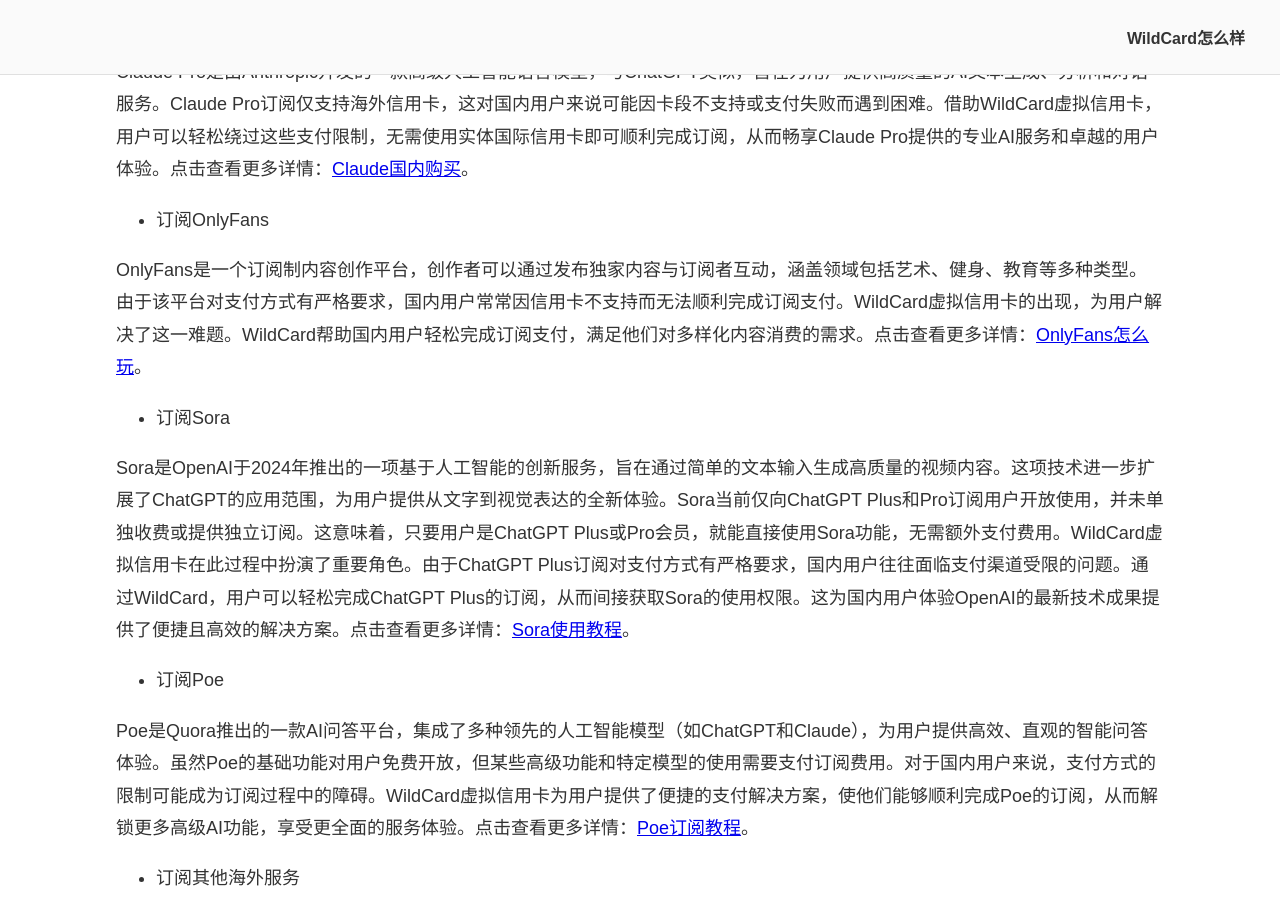
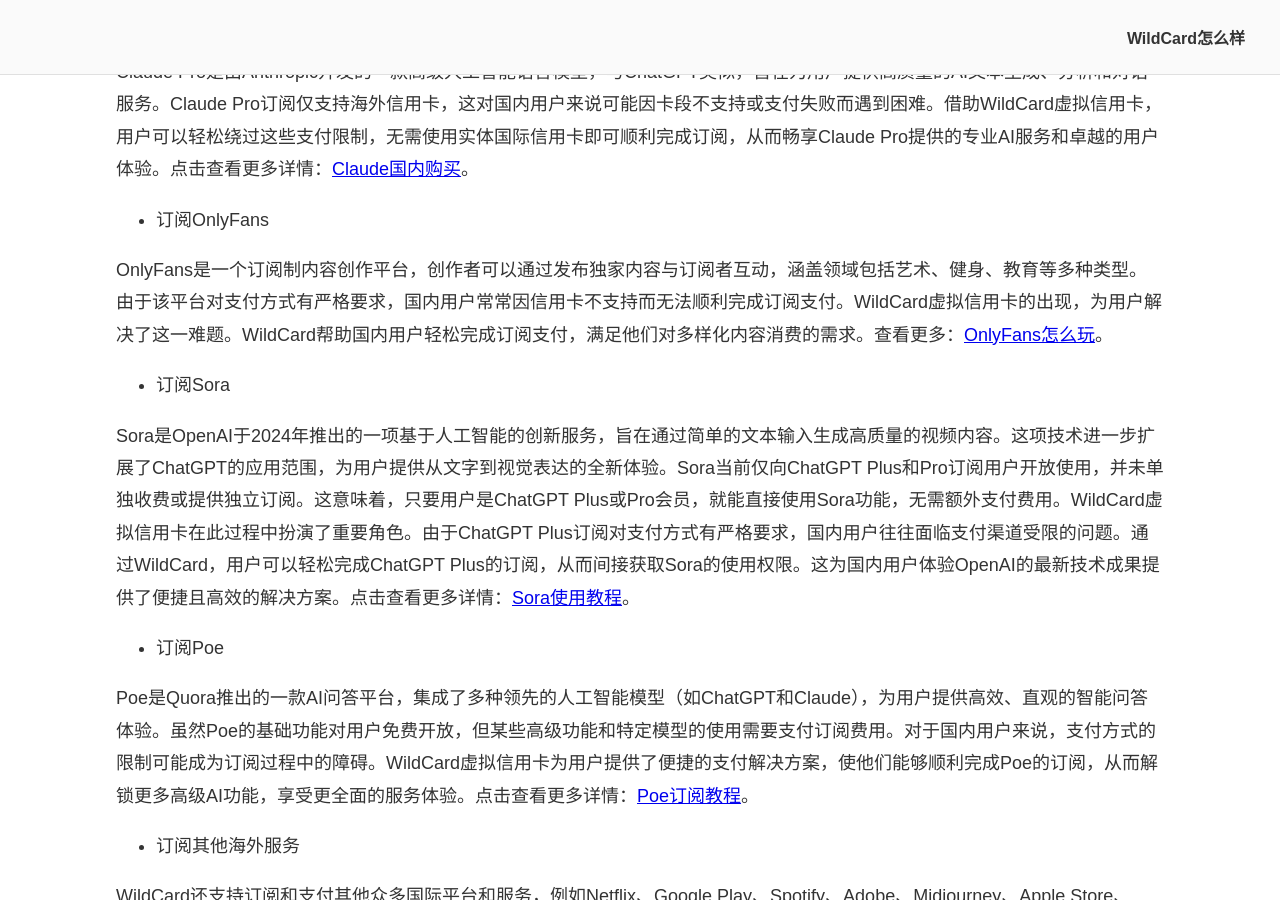
Before and after one commit to anyofai/anyofai.github.io, a Jekyll site: the page built from index.md, in a window 1280 px wide and 900 px high, scrolled down 4246 px. Built offline with Jekyll 4.4.1, drawn with Linux system fonts in a browser that asks for light colours.

Commit message:
Update index.md

```diff
--- a/index.md
+++ b/index.md
@@ -92,7 +92,7 @@
 
 * 订阅OnlyFans
 
-OnlyFans是一个订阅制内容创作平台，创作者可以通过发布独家内容与订阅者互动，涵盖领域包括艺术、健身、教育等多种类型。由于该平台对支付方式有严格要求，国内用户常常因信用卡不支持而无法顺利完成订阅支付。WildCard虚拟信用卡的出现，为用户解决了这一难题。WildCard帮助国内用户轻松完成订阅支付，满足他们对多样化内容消费的需求。点击查看更多详情：<a href="https://github.com/anyofai/onlyfans">OnlyFans怎么玩</a>。
+OnlyFans是一个订阅制内容创作平台，创作者可以通过发布独家内容与订阅者互动，涵盖领域包括艺术、健身、教育等多种类型。由于该平台对支付方式有严格要求，国内用户常常因信用卡不支持而无法顺利完成订阅支付。WildCard虚拟信用卡的出现，为用户解决了这一难题。WildCard帮助国内用户轻松完成订阅支付，满足他们对多样化内容消费的需求。查看更多：<a href="https://github.com/anyofai/onlyfans">OnlyFans怎么玩</a>。
 
 * 订阅Sora
 
```
